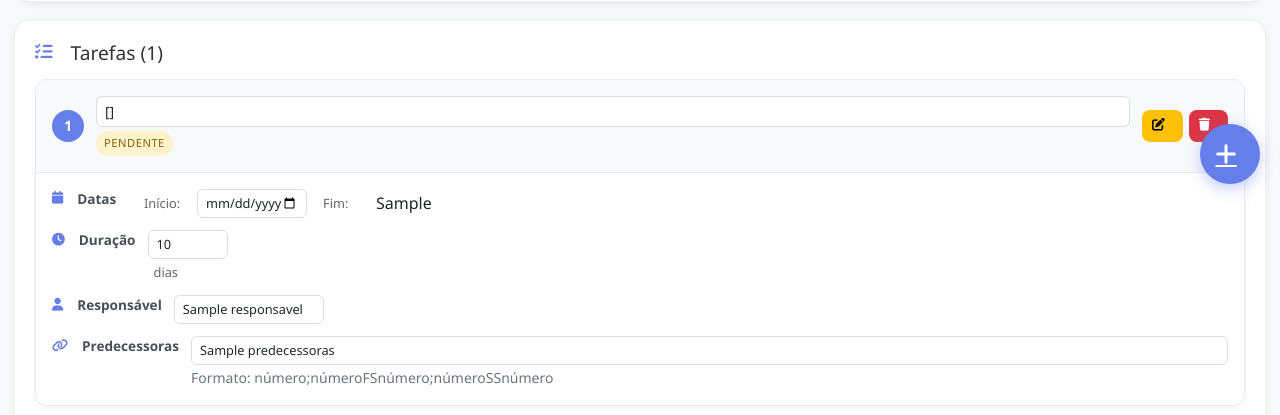
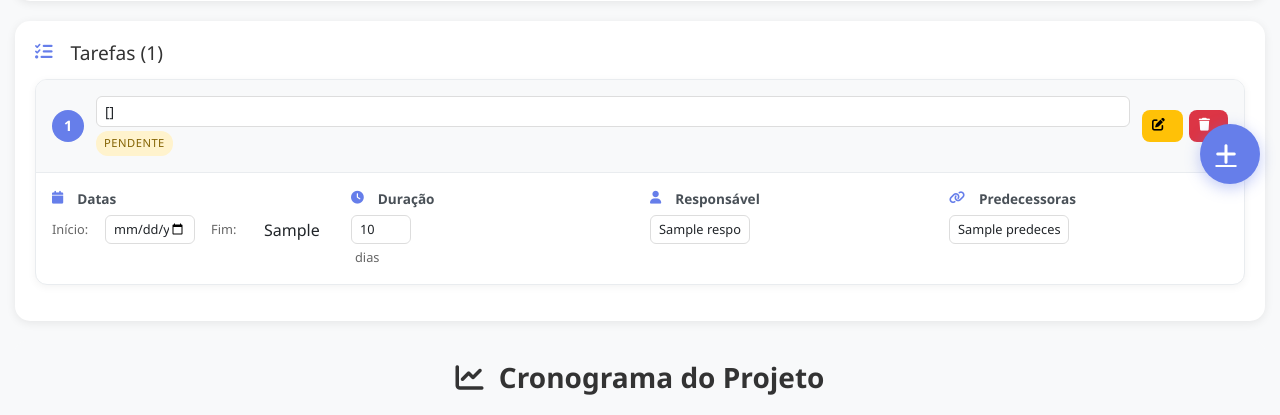
Before and after one commit to izakoliveira/projeto-gestao-2.0, a Flask app: template templates/detalhes_projeto_mobile.html in a window 1280 px wide. Shown: the part 596-1011 px from the top of the page. Run offline with Flask 3, Linux system fonts and the light colour scheme; the template is opened without the code that fills it: most values are stand-ins (such as "Sample title", 1, 10 or a date in 2020).

Commit message:
Layout reorganizado: todos os campos agora ficam na mesma linha horizontal

```diff
--- a/templates/detalhes_projeto_mobile.html
+++ b/templates/detalhes_projeto_mobile.html
@@ -199,15 +199,20 @@
           padding: 16px;
       }
 
-     .detail-row {
+      /* Layout de uma linha para todos os campos */
+      .detail-row-all {
           display: flex;
           align-items: flex-start;
-         margin-bottom: 12px;
-         gap: 12px;
+          gap: 20px;
+          flex-wrap: wrap;
       }
 
-     .detail-row:last-child {
-         margin-bottom: 0;
+      .detail-item {
+          display: flex;
+          flex-direction: column;
+          gap: 6px;
+          min-width: 0;
+          flex: 1;
       }
 
       .detail-label {
@@ -217,7 +222,6 @@
           font-weight: 600;
           color: #495057;
           font-size: 0.85rem;
-         min-width: 80px;
           flex-shrink: 0;
       }
 
@@ -227,7 +231,6 @@
       }
 
       .detail-content {
-         flex: 1;
           min-width: 0;
       }
 
@@ -253,14 +256,14 @@
       }
 
             .data-input {
-          width: 110px !important;
+          width: 90px !important;
           font-size: 0.8rem !important;
           padding: 4px 8px !important;
       }
 
       /* Campo de duração */
       .duracao-input {
-         width: 80px !important;
+          width: 60px !important;
           font-size: 0.8rem !important;
           padding: 4px 8px !important;
       }
@@ -268,19 +271,19 @@
       .duracao-label {
           font-size: 0.8rem;
           color: #666;
-         margin-left: 6px;
+          margin-left: 4px;
       }
 
       /* Campo de responsável */
       .responsavel-input {
-         width: 150px !important;
+          width: 100px !important;
           font-size: 0.8rem !important;
           padding: 4px 8px !important;
       }
 
       /* Campo de predecessoras */
       .predecessoras-input {
-         width: 100% !important;
+          width: 120px !important;
           font-size: 0.8rem !important;
           padding: 4px 8px !important;
       }
@@ -601,8 +610,10 @@
 
                                    <!-- Detalhes da tarefa -->
                   <div class="tarefa-details">
+                      <!-- Todos os campos em uma linha -->
+                      <div class="detail-row-all">
                           <!-- Datas -->
-                      <div class="detail-row">
+                          <div class="detail-item">
                               <div class="detail-label">
                                   <i class="fas fa-calendar"></i> Datas
                               </div>
@@ -637,8 +648,8 @@
                               </div>
                           </div>
 
-                     <!-- Duração e Responsável -->
-                     <div class="detail-row">
+                          <!-- Duração -->
+                          <div class="detail-item">
                               <div class="detail-label">
                                   <i class="fas fa-clock"></i> Duração
                               </div>
@@ -655,7 +666,8 @@
                               </div>
                           </div>
 
-                     <div class="detail-row">
+                          <!-- Responsável -->
+                          <div class="detail-item">
                               <div class="detail-label">
                                   <i class="fas fa-user"></i> Responsável
                               </div>
@@ -673,7 +685,7 @@
 
                           <!-- Predecessoras -->
                           {% if tarefa.predecessoras or pode_editar_predecessoras %}
-                     <div class="detail-row">
+                          <div class="detail-item">
                               <div class="detail-label">
                                   <i class="fas fa-link"></i> Predecessoras
                               </div>
@@ -683,13 +695,13 @@
                                          data-tarefa-id="{{ tarefa.id }}"
                                          value="{{ tarefa.predecessoras or '' }}"
                                          placeholder="Ex: 1;2FS3;4SS5">
-                             <small class="text-muted">Formato: número;númeroFSnúmero;númeroSSnúmero</small>
                                   {% else %}
                                   <span>{{ tarefa.predecessoras or 'Nenhuma' }}</span>
                                   {% endif %}
                               </div>
                           </div>
                           {% endif %}
+                      </div>
                   </div>
              </div>
              {% endfor %}
```
Also changed, not shown: other parts of templates/detalhes_projeto_mobile.html (+30 -24 lines). Lines whose indentation alone changed are shown as unchanged.
